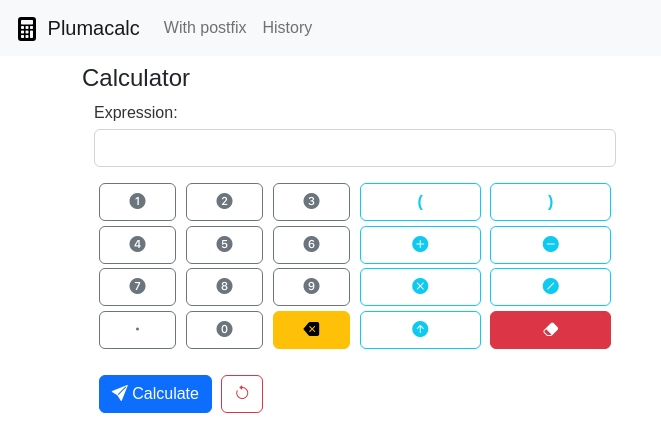
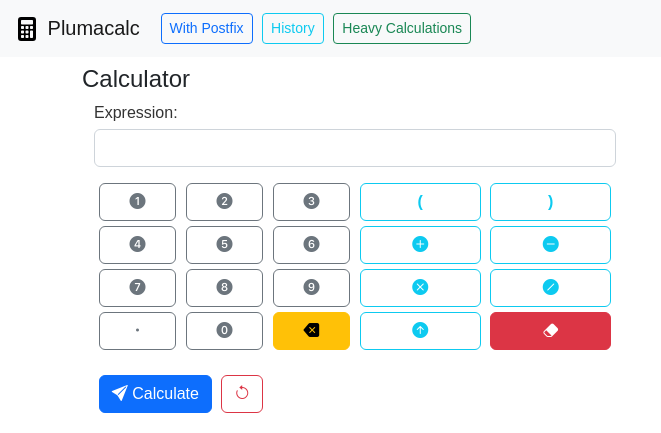
Before and after one commit to mahdihaghverdi/plumacalc, a Django app: page / in a window 1280 px wide. Shown: the top 433 px of the page, without its empty margins (0-661 px from the left). Run offline with Django 4.2, Linux system fonts and the light colour scheme; data that the repository does not hold is empty; some libraries are stand-ins or nearby versions.

Commit message:
make the links in the navbar look like beautiful buttons and add `heavy calculations` buttons there

```diff
--- a/calculator/templates/naviagation_bar.html
+++ b/calculator/templates/naviagation_bar.html
@@ -1,6 +1,6 @@
 {% load static %}
 
-<nav class="navbar navbar-expand-lg bg-light">
+<nav class="navbar navbar-expand-lg bg-light sticky-top">
     <div class="container-fluid">
         <a class="navbar-brand" href="{% url 'calculate' %}">
             <img src="{% static 'image/calculator-fill.svg' %}"
@@ -17,10 +17,13 @@
         <div class="collapse navbar-collapse" id="navbarSupportedContent">
             <ul class="navbar-nav me-auto mb-2 mb-lg-0">
                 <li class="nav-item">
-                    <a class="nav-link" href="{% url 'with_postfix' %}">With postfix</a>
+                    <button class="btn btn-sm btn-outline-primary" type="button" onclick="location.href='{% url 'with_postfix' %}'">With Postfix</button>
                 </li>
                 <li class="nav-item">
-                    <a class="nav-link" href="{% url 'history' %}">History</a>
+                    <button class="btn btn-sm btn-outline-info" type="button" onclick="location.href='{% url 'history' %}'">History</button>
+                </li>
+                <li class="nav-item">
+                    <button class="btn btn-sm btn-outline-success" type="button" onclick="location.href=''">Heavy Calculations</button>
                 </li>
             </ul>
         </div>
```
